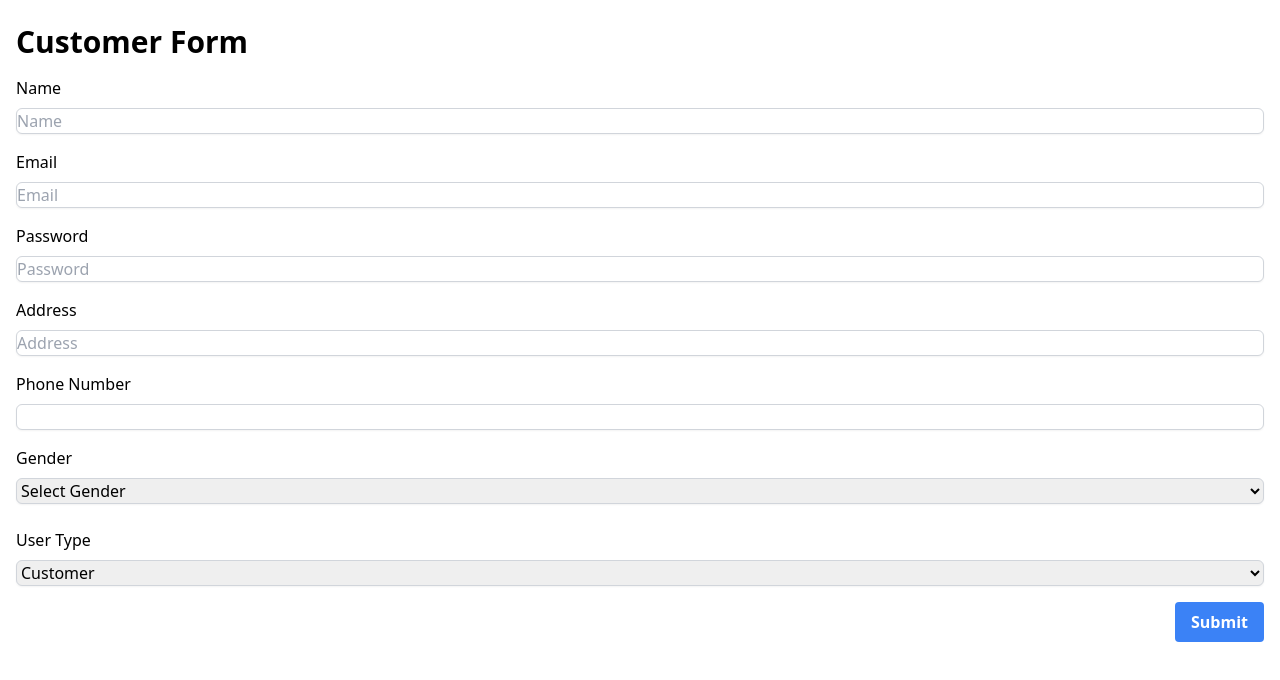
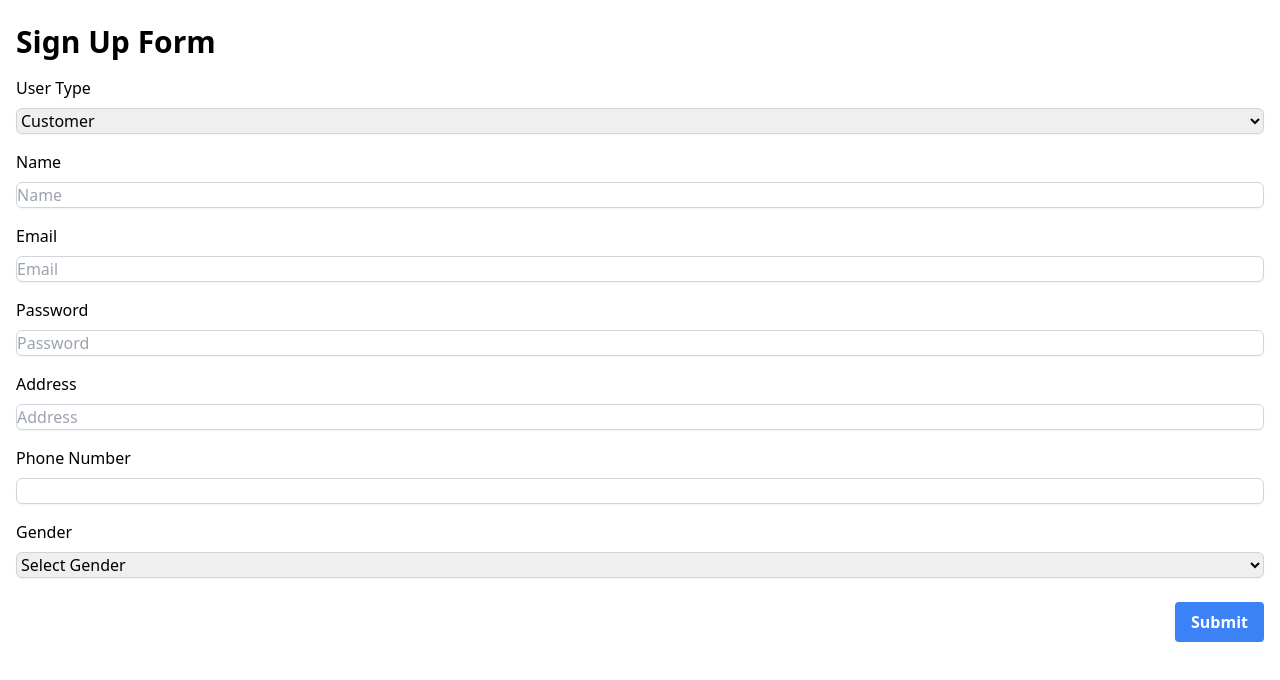
Before and after one commit to saviojohn/Motoshare, a Next.js app: page /signupform in a window 1280 px wide. Shown: the top 680 px of the page. Built offline with nearby package versions, Linux system fonts and the light colour scheme.

Commit message:
reordered form elements

```diff
--- a/src/pages/signupform.tsx
+++ b/src/pages/signupform.tsx
@@ -88,11 +88,24 @@ function SignUpForm() {
     return (
         <>
             <Head>
-                <title>Customer Form</title>
+                <title>Details</title>
             </Head>
             <div className="container mx-auto px-4 py-6">
-                <h1 className="text-3xl font-bold mb-4">Customer Form</h1>
+                <h1 className="text-3xl font-bold mb-4">Sign Up Form</h1>
                 <form onSubmit={handleSignUp}>
+
+                    <div className="mb-4">
+                        <label htmlFor="userType" className="block font-medium mb-2">User Type</label>
+                        <select
+                            id="userType"
+                            className="w-full border border-gray-300 rounded-md shadow-sm focus:ring-blue-500 focus:border-blue-500"
+                            value={userType}
+                            onChange={(e) => setUserType(e.target.value)}
+                        >
+                            <option value="customer">Customer</option>
+                            <option value="driver" >Driver</option>
+                        </select>
+                    </div>
 
                     <div className="mb-4">
                         <label htmlFor="name" className="block font-medium mb-2">Name</label>
@@ -172,19 +185,6 @@ function SignUpForm() {
                         </select>
                     </div>
 
-                    <div className="mb-4">
-                        <label htmlFor="userType" className="block font-medium mb-2">User Type</label>
-                        <select
-                            id="userType"
-                            className="w-full border border-gray-300 rounded-md shadow-sm focus:ring-blue-500 focus:border-blue-500"
-                            value={userType}
-                            onChange={(e) => setUserType(e.target.value)}
-                        >
-                            <option value="customer">Customer</option>
-                            <option value="driver" >Driver</option>
-                        </select>
-                    </div>
-
                     {userType === 'driver' && (
                         <>
                             <div className="mb-4">
```
